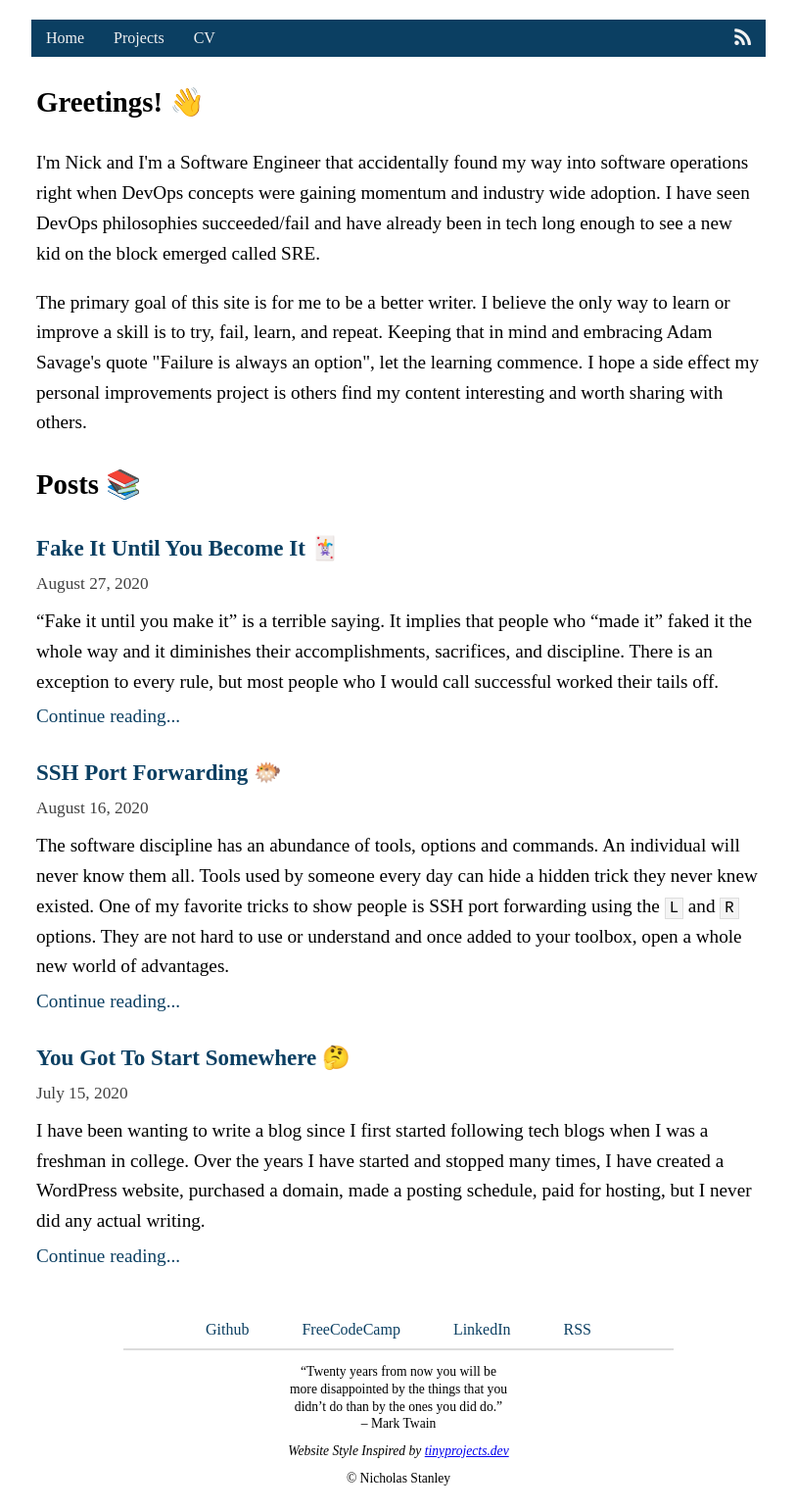
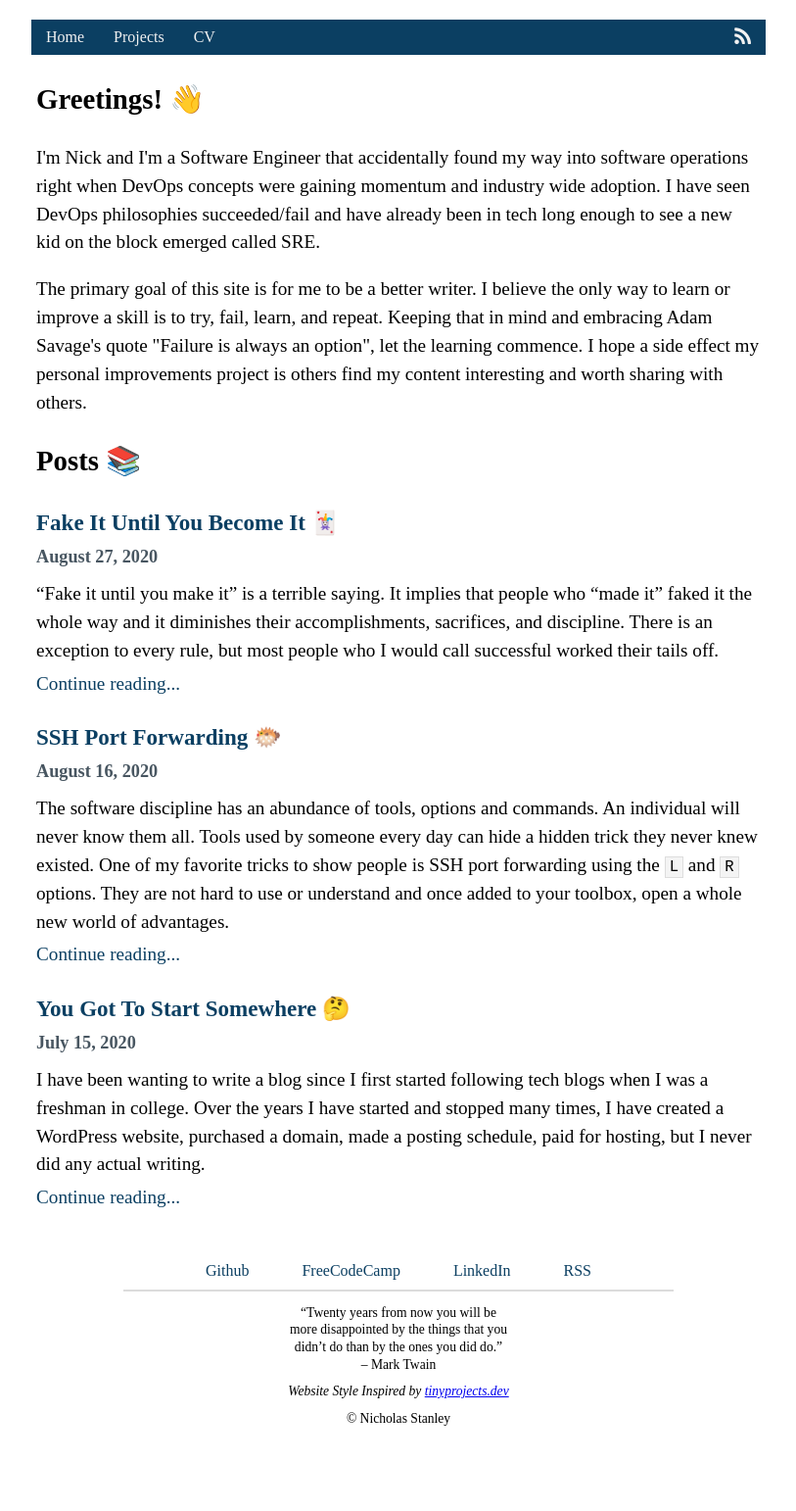
Before and after one commit to nickstanley574/nickstanley574.github.io, a Jekyll site: the page built from index.html, in a window 1280 px wide. Shown: the whole page at 98% size, without its empty margins (233-1046 px from the left). Built offline with Jekyll 4.4.1, drawn with Linux system fonts in a browser that asks for light colours; after the commit the page ends 1482 px from its top, so only the background shows below that.

Commit message:
Reverting to the state of the project at f03f262e63673bf88a3f6fd79ee02e6b715ad8a2

```diff
--- a/_sass/main.scss
+++ b/_sass/main.scss
@@ -24,7 +24,7 @@ body {
     margin: auto;
     padding: 20px;
     max-width: 750px;
-    line-height: 1.6;
+    line-height: 1.5;
     text-align: left;
     position: relative;
 }
@@ -60,8 +60,8 @@ p code {
 }
 
 .date {
-    color: #404040;
-    font-size: 0.9em;
+    color: #485661;
+    font-weight: bold;
 }
 
 .post-title {
@@ -89,10 +89,11 @@ p code {
 }
 
 .post-date {
-    color: #404040;
+    color: #485661;
     display: block;
-    font-size: 0.9em;
+    font-size: 0.95em;
     margin-top: 0.25em;
+    font-weight: bold;
     margin-left: 0;
     margin-right: 0;
 }
```
Also changed, not shown: README.md.
